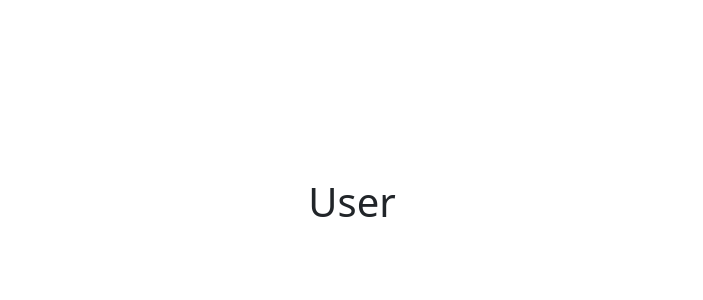
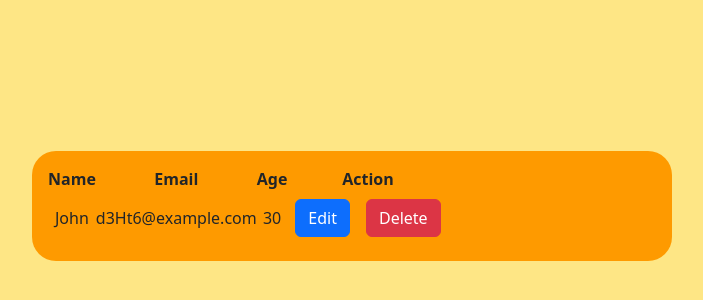
Before and after one commit to hasindur/mern-crud, a React (Vite) app in the folder front-end/: page / in a window 1280 px wide. Shown: the part 194-494 px from the top of the page, without its empty margins (288-991 px from the left). Built offline with nearby package versions, Linux system fonts and the light colour scheme.

Commit message:
refactor User component layout and implement user data display

```diff
--- a/front-end/src/assets/User.jsx
+++ b/front-end/src/assets/User.jsx
@@ -1,9 +1,40 @@
 import Button from 'react-bootstrap/Button';
+import React from 'react';
 
 export default function User() {
+    // Placeholder for user data, replace with actual data fetching logic
+    const [users, setUsers] = React.useState([{ name: 'John ', email: 'd3Ht6@example.com', age: 30 }]);
     return (
-        <div className="flex items-center justify-center  h-screen">
-            <h1>User</h1>
+        <div className="d-flex vh-100 align-items-center justify-content-center   h-screen bg-amber-200">
+            <div className="text-center w-50 bg-amber-500 rounded-3xl p-3">
+                <table>
+                    <thead>
+                        <tr>
+
+                            <th scope="col">Name</th>
+                            <th scope="col">Email</th>
+                            <th scope="col">Age</th>
+                            <th scope="col">Action</th>
+                        </tr>
+                    </thead>
+                    <tbody>
+                        {users.map((user) => (
+                            <tr>
+                                <td>{user.name}</td>
+                                <td>{user.email}</td>
+                                <td>{user.age}</td>
+                                <td>
+                                    <Button variant="primary" className="m-2">Edit</Button>
+                                    <Button variant="danger" className="m-2">Delete</Button>
+                                </td>
+                            </tr>
+                        ))}
+                    </tbody>
+
+                </table>
+
+
+            </div>
         </div>
 
 
```
